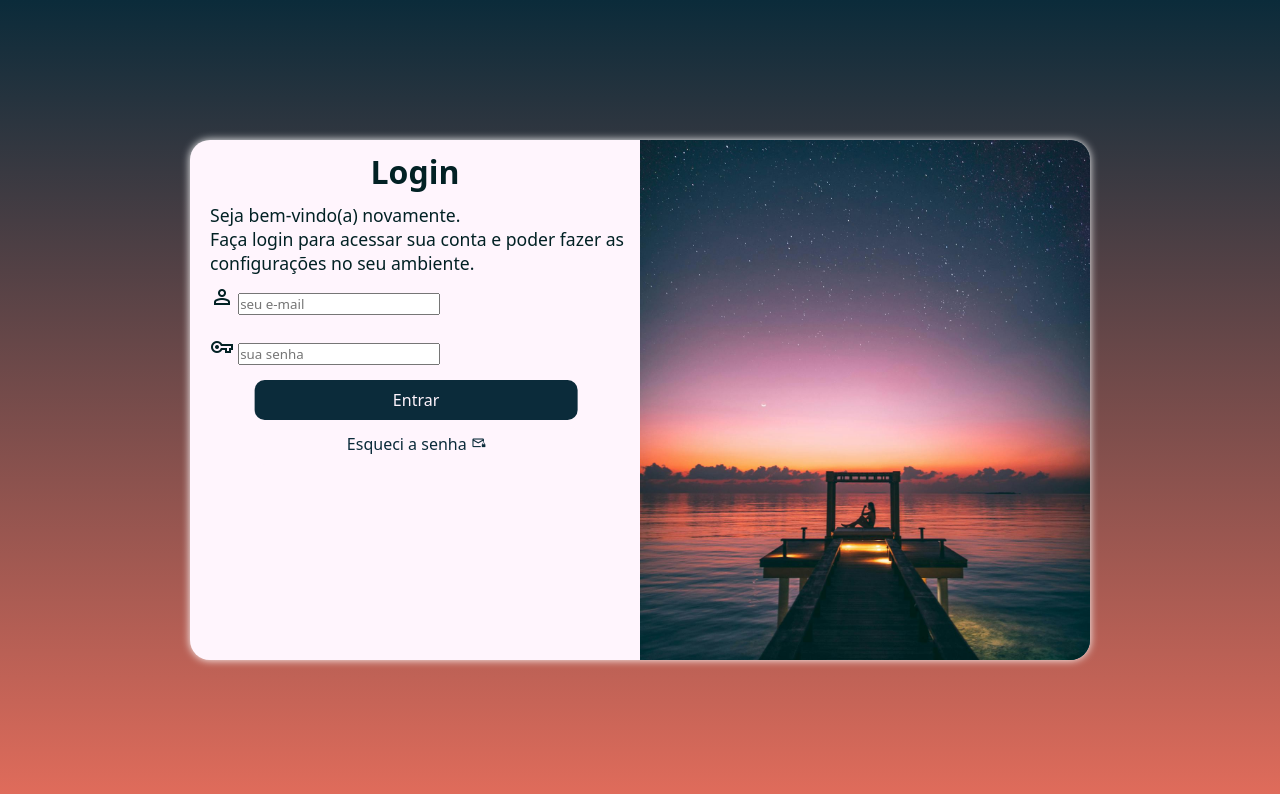
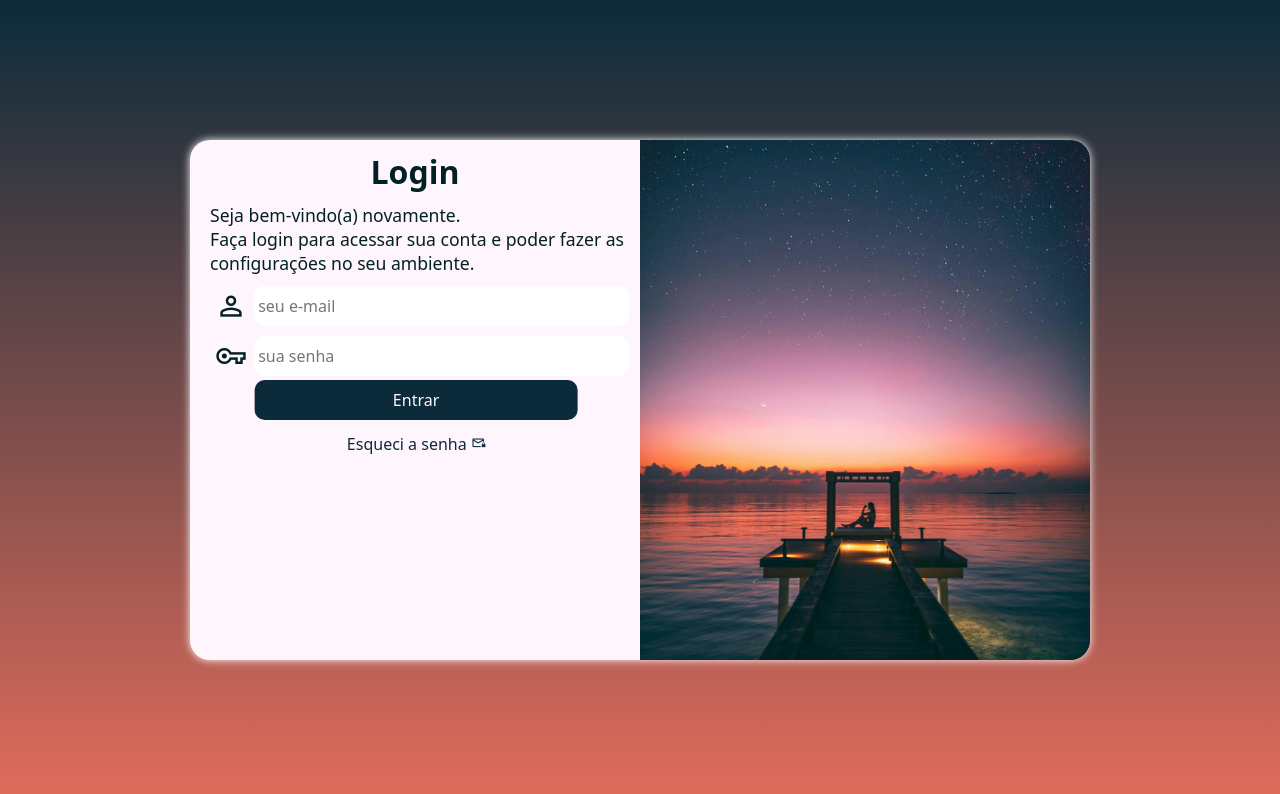
Before and after one commit to mikael-pazini/projeto-login, a plain HTML site: page index.html in a window 1280 px wide. Drawn offline with nearby package versions, Linux system fonts and the light colour scheme.

Commit message:
Update style.css

```diff
--- a/styles/style.css
+++ b/styles/style.css
@@ -23,6 +23,10 @@ body, html {
     color: #022124;
 }
 
+body{
+    position: absolute;
+}
+
 main {
     position: relative;
     height: 100vh;
@@ -30,7 +34,7 @@ main {
 }
 
 p {
-    margin: 10px 0px 0px 10px;
+    margin: 5px 0px 0px 10px;
 }
 
 section#login {
@@ -82,6 +86,27 @@ div.campo > label {
     display: none;
 }
 
+div.campo > span {
+    font-size: 2em;
+    width: 40px;
+    padding: 5px;
+}
+
+div.campo > input {
+    background-color: white;
+    font-size: 1em;
+    width: calc(100% - 55px);
+    height: 100%;
+    border: 0px;
+    border-radius: 10px;
+    padding: 4px;
+    transform: translateY(-10px);
+}
+
+div.campo > input:focus-within {
+    background-color: white;
+}
+
 form > input[type=submit] {
     display: block;
     font-size: 1em;
```
